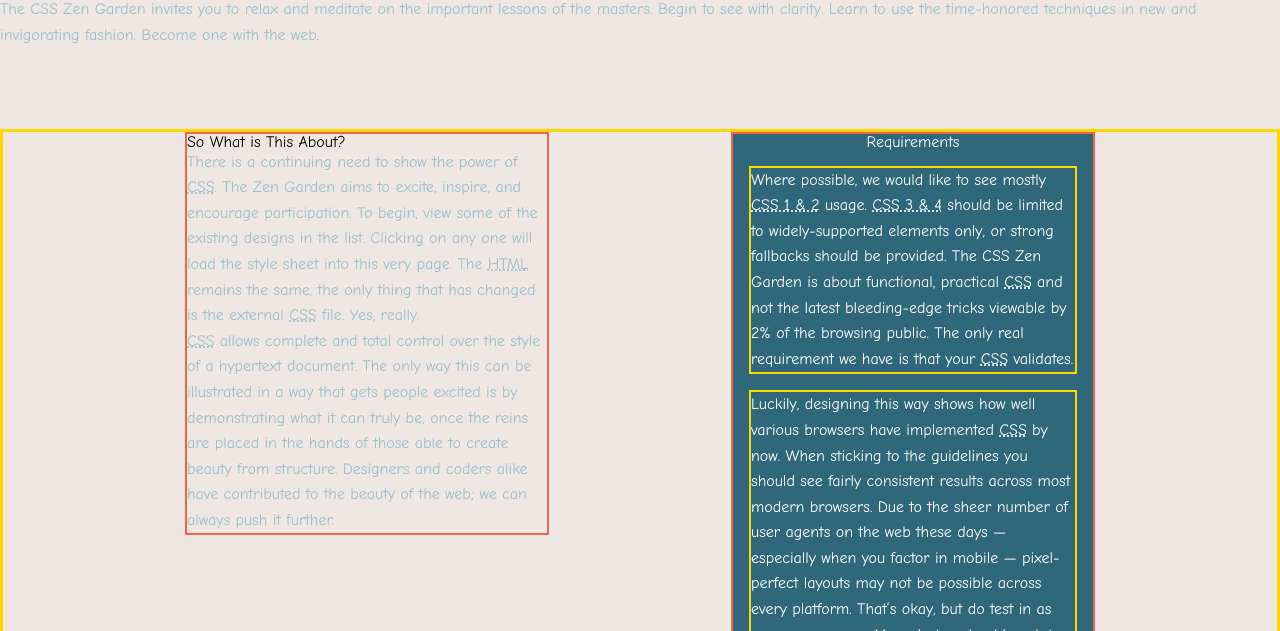
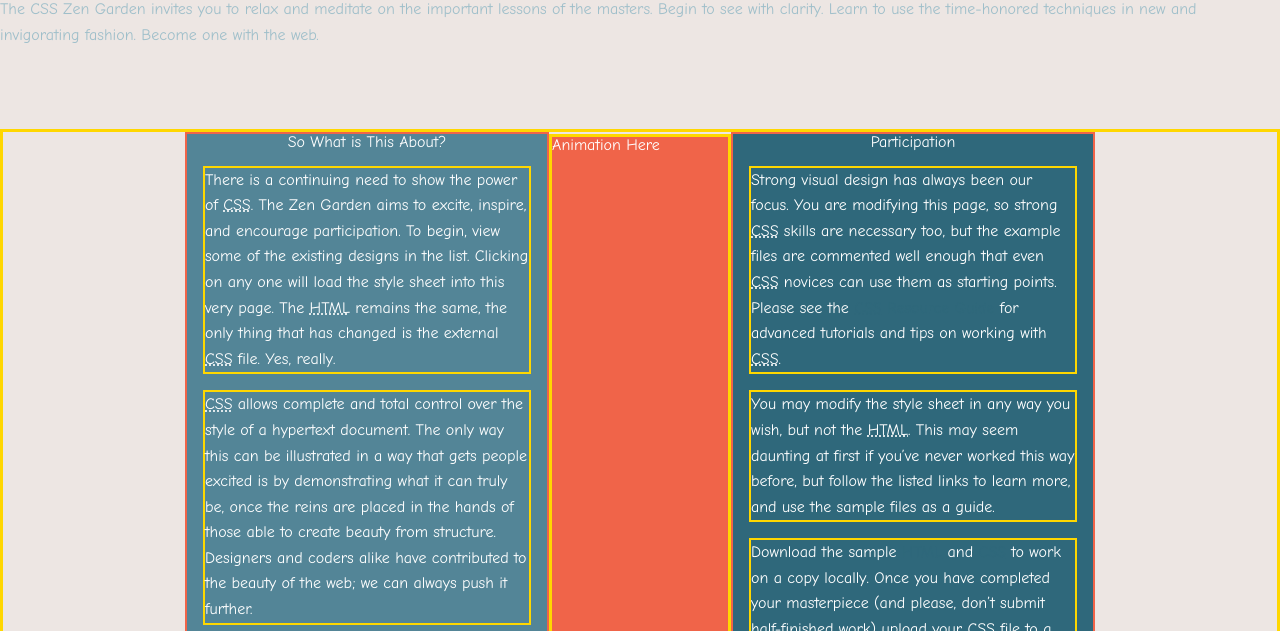
Before and after one commit to Dnozol/ZenGarden, a website: page src/index.html in a window 1280 px wide. Shown: the part 169-800 px from the top of the page. Drawn offline with nearby package versions, Linux system fonts and the light colour scheme; files that its build step writes are made by us from their sources.

Commit message:
positioning of panels
add minor styling and layout to styling. Add an element to represent where we want the animation

```diff
--- a/src/partials/_layout.scss
+++ b/src/partials/_layout.scss
@@ -28,14 +28,15 @@
 
 // main will be one grid container
 .main {
+  width: 100%;
   display: grid;
   grid-template-columns: 1fr 1fr 1fr 1fr 1fr 1fr 1fr;
-  grid-template-areas: ". expl expl . reqs reqs . "
-                       ". expl expl . reqs reqs . "
-                       ". . . . reqs reqs . "
-                       ". part part . . . ."
-                       ". part part . bene bene ."
-                       ". part part . bene bene ."
+  grid-template-areas: ". expl expl . part part . "
+                       ". expl expl . part part . "
+                       ". . . . part part . "
+                       ". reqs reqs . . . ."
+                       ". reqs reqs . bene bene ."
+                       ". reqs reqs . . . ."
                        "foot foot foot foot foot foot foot";
   border: 3px solid $gold;
   > div {
@@ -45,15 +46,40 @@
 
 .explanation {
   grid-area: expl;
+  color: $white;
+  background-color:$lightblue;
+  > p {
+    color:$white;
+    border: 2px solid $gold;
+    margin: 1em;
+  }
+  > h3 {
+    margin: auto;
+    text-align: center;
+  }
 }
 .participation {
   grid-area: part;
+  color: $white;
+  background-color:$darkblue;
+  > p {
+    color:$white;
+    border: 2px solid $gold;
+    margin: 1em;
+  }
+  > h3 {
+    margin: auto;
+    text-align: center;
+  }
 }
 
 .benefits {
+  background-color:$lightblue;
   color:$white;
-  p {
-    background-color:$lightblue;
+
+  > h3 {
+    margin: auto;
+    text-align: center;
   }
   grid-area: bene;
 }
@@ -78,3 +104,14 @@
   grid-area: foot;
   background: $gold;
 }
+
+.explanation::before {
+  content: 'Animation Here';
+  position: absolute;
+  display: block;
+  height: 128%;
+  width: 14.2%;
+  left: 42.9%;
+  background-color: $red;
+  border: 3px solid $gold;
+}
```
Also changed, not shown: 1 other file.
